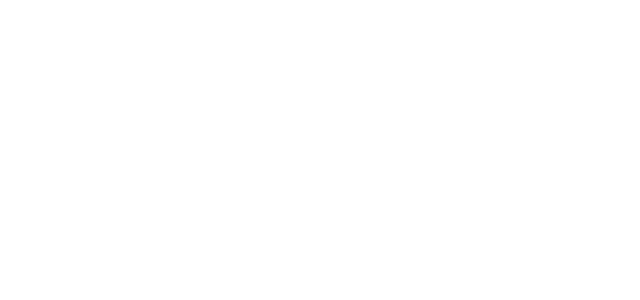
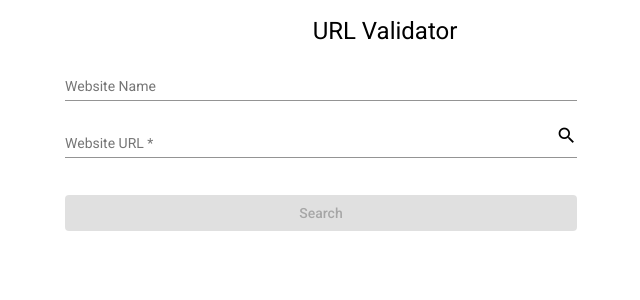
Before and after one commit to mtm-hninwaiwaiaung/angular-app, an Angular app: page /custom/validator in a window 1280 px wide. Before the commit this address led to /. Shown: the top 300 px of the page, without its empty margins (255-895 px from the left). Built offline with nearby package versions, Linux system fonts and the light colour scheme.

Commit message:
commit for adding example for day13.

```diff
--- a/src/app/angular-materail.module.ts
+++ b/src/app/angular-materail.module.ts
@@ -8,6 +8,7 @@
 import { MatSnackBarModule } from '@angular/material/snack-bar';
 import { MatDatepickerModule } from '@angular/material/datepicker';
 import { MatNativeDateModule } from '@angular/material/core';
+import { MatIconModule } from '@angular/material/icon';
 
 @NgModule({
   declarations: [],
@@ -20,7 +21,8 @@
     MatButtonModule,
     MatSnackBarModule,
     MatDatepickerModule,
-    MatNativeDateModule
+    MatNativeDateModule,
+    MatIconModule
   ]
 })
 export class AngularMaterailModule { }
--- a/src/app/app-routing.module.ts
+++ b/src/app/app-routing.module.ts
@@ -5,12 +5,14 @@
 import { TemplateFormExampleComponent } from './pages/template-form-example/template-form-example.component';
 import { ReactiveFormExampleComponent } from './pages/reactive-form-example/reactive-form-example.component';
 import { AssignmentDay11Component } from './pages/assignment-day11/assignment-day11.component';
+import { CustomValidatorComponent } from './pages/custom-validator/custom-validator.component';
 
 const routes: Routes = [
   { path: '', component: TemplateFormExampleComponent },
   { path: 'template', component: TemplateFormExampleComponent },
   { path: 'reactive', component: ReactiveFormExampleComponent },
-  { path: 'member/register', component: AssignmentDay11Component }
+  { path: 'member/register', component: AssignmentDay11Component },
+  { path: 'custom/validator', component: CustomValidatorComponent }
 ];
 
 @NgModule({
--- a/src/app/app.module.ts
+++ b/src/app/app.module.ts
@@ -12,13 +12,15 @@
 import { TemplateFormExampleComponent } from './pages/template-form-example/template-form-example.component';
 import { ReactiveFormExampleComponent } from './pages/reactive-form-example/reactive-form-example.component';
 import { AssignmentDay11Component } from './pages/assignment-day11/assignment-day11.component';
+import { CustomValidatorComponent } from './pages/custom-validator/custom-validator.component';
 
 @NgModule({
   declarations: [
     AppComponent,
     TemplateFormExampleComponent,
     ReactiveFormExampleComponent,
-    AssignmentDay11Component
+    AssignmentDay11Component,
+    CustomValidatorComponent
   ],
   imports: [
     BrowserModule,
--- /dev/null
+++ b/src/app/pages/custom-validator/custom-validator.component.html
@@ -0,0 +1,33 @@
+<div class="custom-validator-container">
+  <h1>URL Validator</h1>
+
+  <div class="my-form-container">
+    <form [formGroup]="myForm" (ngSubmit)="saveForm(myForm)" class="my-form">
+
+      <mat-form-field>
+        <mat-label>Website Name</mat-label>
+        <input matInput type="text" formControlName="websiteName">
+      </mat-form-field>
+
+      <mat-form-field>
+        <mat-label>Website URL</mat-label>
+        <input matInput type="text" formControlName="websiteUrl">
+        <mat-icon matSuffix>search</mat-icon>
+        <mat-error *ngIf="myForm?.get('websiteUrl')?.hasError('required')">
+          Please provide your website URL
+        </mat-error>
+        <mat-error *ngIf="!myForm?.get('websiteUrl')?.hasError('required') &&
+          myForm?.get('websiteUrl')?.hasError('invalidUrl')">
+          Only URLs served over HTTPS and from the .io top-level domain are accepted.
+        </mat-error>
+      </mat-form-field>
+
+      <div class="btn-container">
+        <button mat-raised-button color="primary" [disabled]="!myForm.valid" class="search-btn">
+          Search
+        </button>
+      </div>
+    </form>
+  </div>
+
+</div>
--- /dev/null
+++ b/src/app/pages/custom-validator/custom-validator.component.scss
@@ -0,0 +1,28 @@
+.custom-validator-container {
+  width: 100%;
+  display: inline-block;
+
+  h1 {
+    text-align: center;
+    margin: 15px 0px;
+  }
+
+  .my-form-container {
+    width: 50%;
+    margin: 0 auto;
+
+    .my-form {
+      width: 80%;
+      display: inline-flex;
+      flex-direction: column;
+
+      .btn-container {
+        margin: 20px 0px;
+
+        .search-btn {
+          width: 100%;
+        }
+      }
+    }
+  }
+}
--- /dev/null
+++ b/src/app/pages/custom-validator/custom-validator.component.ts
@@ -0,0 +1,27 @@
+import { Component, OnInit } from '@angular/core';
+import { FormBuilder, FormGroup, Validators } from '@angular/forms';
+
+import { ValidateUrl } from '../../validators/url.validator';
+
+@Component({
+  selector: 'app-custom-validator',
+  templateUrl: './custom-validator.component.html',
+  styleUrls: ['./custom-validator.component.scss']
+})
+export class CustomValidatorComponent implements OnInit {
+  myForm!: FormGroup;
+  constructor(private fb: FormBuilder) { }
+
+  ngOnInit(): void {
+    this.myForm = this.fb.group({
+      websiteName: [''],
+      websiteUrl: ['', [Validators.required, ValidateUrl]]
+    });
+  }
+
+  saveForm(form: FormGroup) {
+    if (form.valid) {
+      window.open(form.value.websiteUrl, '_blank');
+    }
+  }
+}
--- /dev/null
+++ b/src/app/validators/url.validator.ts
@@ -0,0 +1,8 @@
+import { AbstractControl } from '@angular/forms';
+
+export function ValidateUrl(control: AbstractControl) {
+  if (!control.value.startsWith('https') || !control.value.includes('.io')) {
+    return { invalidUrl: true };
+  }
+  return null;
+}
```
Also changed, not shown: 1 other file (tests, documents, lock files or other folders).
